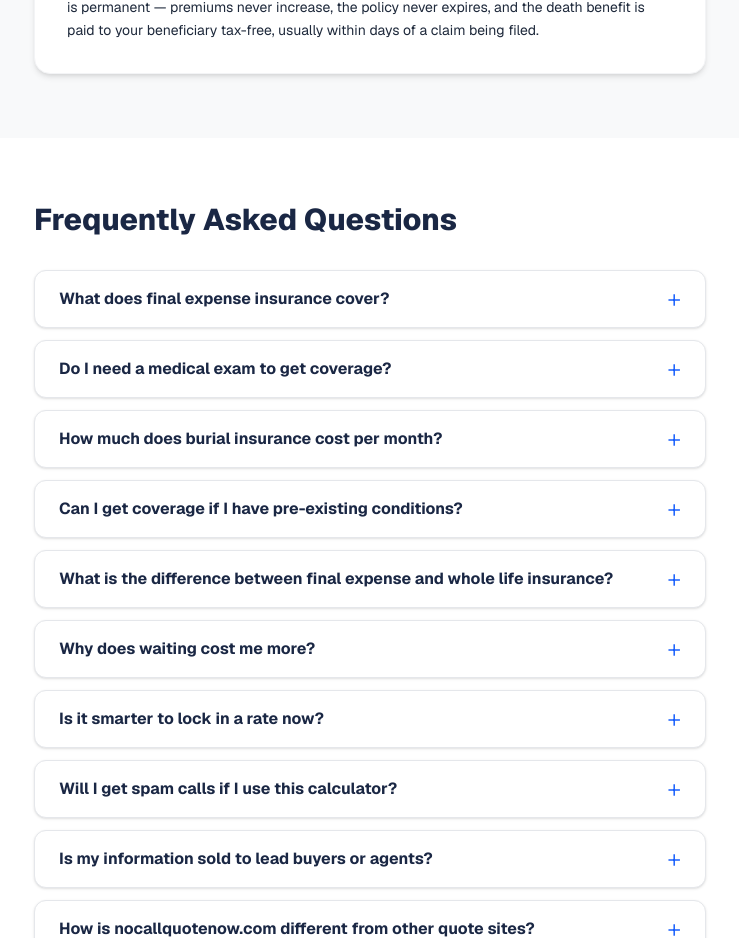
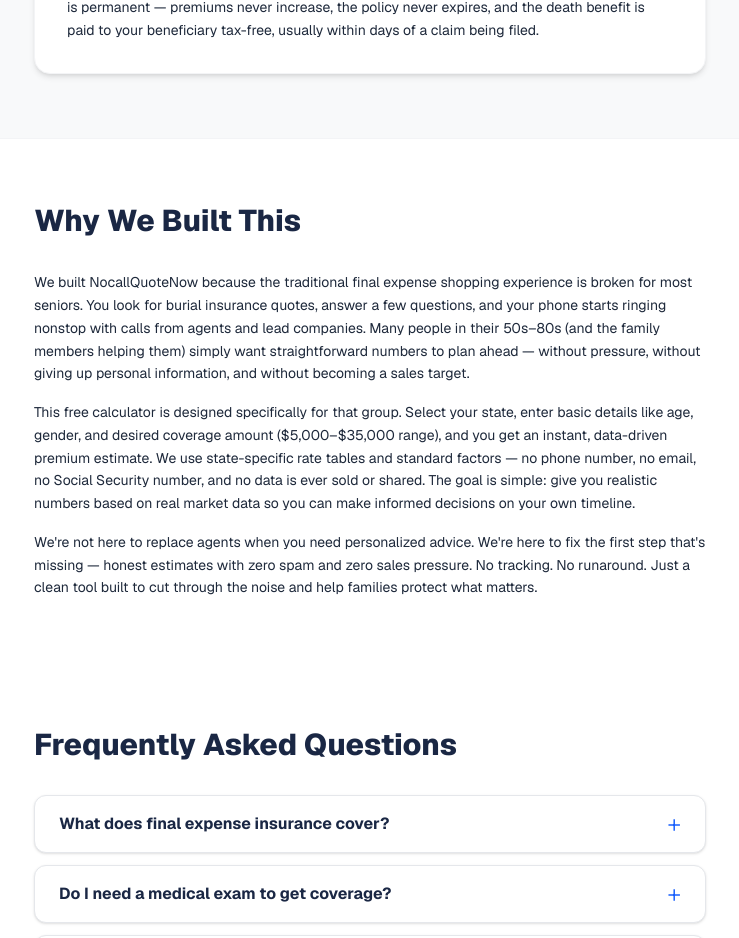
Before and after one commit to susthenewcomer45-arch/fex-calculator, a Next.js app: page / in a window 1280 px wide. Shown: the part 3557-4495 px from the top of the page, without its empty margins (270-1009 px from the left). Built offline with nearby package versions, Linux system fonts and the light colour scheme.

Commit message:
Add Why We Built This section to homepage for content depth

```diff
--- a/src/app/page.tsx
+++ b/src/app/page.tsx
@@ -117,6 +117,35 @@ export default function HomePage() {
         </div>
       </section>
 
+      {/* Why We Built This */}
+      <section className="bg-white py-16 px-4 border-t border-gray-100">
+        <div className="max-w-2xl mx-auto">
+          <h2 className="text-3xl font-extrabold text-[#1a2744] mb-8">Why We Built This</h2>
+          <p className="text-[#1e293b] leading-relaxed text-sm mb-4">
+            We built NocallQuoteNow because the traditional final expense shopping experience is
+            broken for most seniors. You look for burial insurance quotes, answer a few questions,
+            and your phone starts ringing nonstop with calls from agents and lead companies. Many
+            people in their 50s–80s (and the family members helping them) simply want
+            straightforward numbers to plan ahead — without pressure, without giving up personal
+            information, and without becoming a sales target.
+          </p>
+          <p className="text-[#1e293b] leading-relaxed text-sm mb-4">
+            This free calculator is designed specifically for that group. Select your state, enter
+            basic details like age, gender, and desired coverage amount ($5,000–$35,000 range), and
+            you get an instant, data-driven premium estimate. We use state-specific rate tables and
+            standard factors — no phone number, no email, no Social Security number, and no data is
+            ever sold or shared. The goal is simple: give you realistic numbers based on real market
+            data so you can make informed decisions on your own timeline.
+          </p>
+          <p className="text-[#1e293b] leading-relaxed text-sm">
+            We&apos;re not here to replace agents when you need personalized advice. We&apos;re here
+            to fix the first step that&apos;s missing — honest estimates with zero spam and zero
+            sales pressure. No tracking. No runaround. Just a clean tool built to cut through the
+            noise and help families protect what matters.
+          </p>
+        </div>
+      </section>
+
       {/* FAQs — pure white bg alternates with the gray above */}
       <section className="bg-white py-16 px-4">
         <div className="max-w-2xl mx-auto">
```
